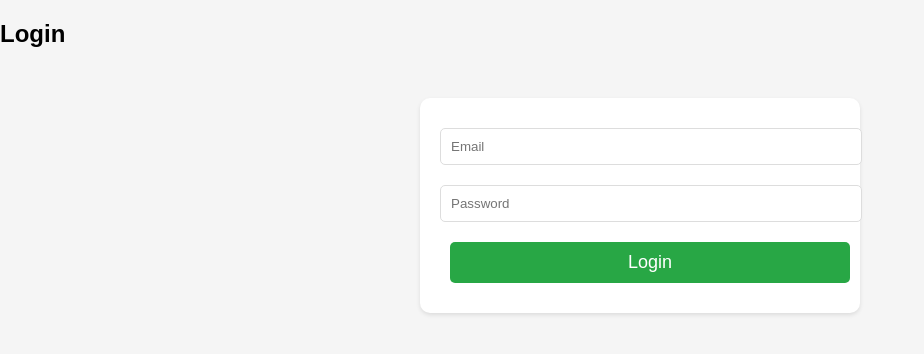
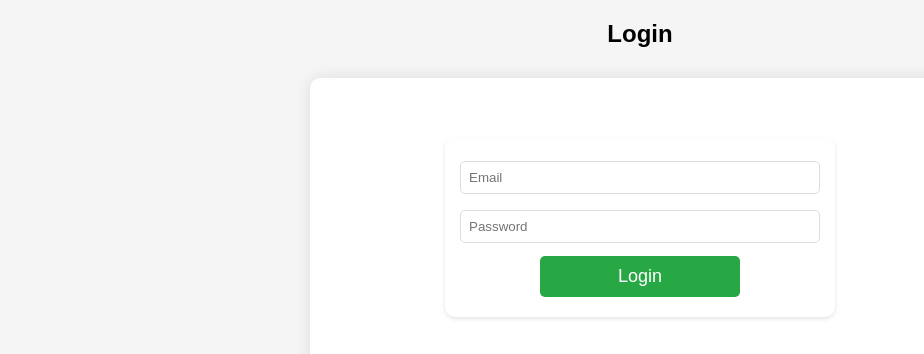
Before and after one commit to tomekk001/diet-app, a React (Create React App) app in the folder frontend/: page /login in a window 1280 px wide. Shown: the top 354 px of the page, without its empty margins (0-924 px from the left). Built offline with nearby package versions, Linux system fonts and the light colour scheme.

Commit message:
poprawienie wyglądu i dodanie komentarzy

```diff
--- a/frontend/src/components/Home.js
+++ b/frontend/src/components/Home.js
@@ -6,9 +6,10 @@ const Home = () => {
   return (
     <div>
       <header>
-        <h1>Welcome to the Diet app</h1>
-        <p>This is the home page</p>
+        <h1>Generator diety</h1>
+        <p>Strona główna</p>
       </header>
+      <div className="containerHome">
         <Link to="/login">
           <button>Zaloguj się</button>
         </Link>
@@ -16,6 +17,7 @@ const Home = () => {
           <button>Zarejestruj się</button>
         </Link>
       </div>
+    </div>
   );
 };
 export default Home;
--- a/frontend/src/components/Login.js
+++ b/frontend/src/components/Login.js
@@ -1,13 +1,13 @@
 import React, { useState } from "react";
 import axios from "axios";
-import { useNavigate } from "react-router-dom"; // Import useNavigate
+import { useNavigate } from "react-router-dom";
 import "../styles/Login.css";
 
 const Login = () => {
   const [email, setEmail] = useState("");
   const [password, setPassword] = useState("");
   const [message, setMessage] = useState("");
-  const navigate = useNavigate(); // Inicjalizacja useNavigate
+  const navigate = useNavigate();
 
   const handleSubmit = async (e) => {
     e.preventDefault();
@@ -24,16 +24,18 @@ const Login = () => {
       // Przekierowanie do Dashboard po zalogowaniu
       navigate("/dashboard");
     } catch (error) {
-      console.error("Error during login:", error);
-      setMessage("Login failed");
+      console.error("Blad podczas logowania:", error);
+      setMessage("Błąd logowania");
     }
   };
 
   return (
     <div>
       <h2>Login</h2>
-      <form onSubmit={handleSubmit}>
+      <div className="container">
+        <form className="formFirst" onSubmit={handleSubmit}>
           <input
+            className="loginInput"
             type="email"
             value={email}
             onChange={(e) => setEmail(e.target.value)}
@@ -41,6 +43,7 @@ const Login = () => {
             required
           />
           <input
+            className="loginInput"
             type="password"
             value={password}
             onChange={(e) => setPassword(e.target.value)}
@@ -51,6 +54,7 @@ const Login = () => {
         </form>
         {message && <p>{message}</p>}
       </div>
+    </div>
   );
 };
 
--- a/frontend/src/components/Register.js
+++ b/frontend/src/components/Register.js
@@ -1,6 +1,6 @@
 import React, { useState } from "react";
 import axios from "axios";
-import { useNavigate } from "react-router-dom"; // Import useNavigate
+import { useNavigate } from "react-router-dom";
 import "../styles/Register.css";
 
 const Register = () => {
@@ -8,7 +8,7 @@ const Register = () => {
   const [email, setEmail] = useState("");
   const [password, setPassword] = useState("");
   const [message, setMessage] = useState("");
-  const navigate = useNavigate(); // Inicjalizacja useNavigate
+  const navigate = useNavigate();
 
   const handleSubmit = async (e) => {
     e.preventDefault();
@@ -20,8 +20,7 @@ const Register = () => {
         password,
       });
       setMessage(response.data.message);
-
-      // Przekierowanie do logowania po udanej rejestracji
+      //przekieruj jezeli udalo sie zalogowaac
       navigate("/login");
     } catch (error) {
       console.error("Error during registration:", error);
@@ -32,7 +31,7 @@ const Register = () => {
   return (
     <div>
       <h2>Register</h2>
-      <form onSubmit={handleSubmit}>
+      <form className="formFirst" onSubmit={handleSubmit}>
         <input
           type="text"
           value={username}
--- a/frontend/src/styles/Calendar.css
+++ b/frontend/src/styles/Calendar.css
@@ -1,7 +1,7 @@
 .calendar-container {
   padding: 20px;
   font-family: Arial, sans-serif;
-  background-color: #f4f4f4; /* Jasne tło */
+  background-color: #f4f4f4;
 }
 
 .calendar-grid {
@@ -12,18 +12,24 @@
 }
 
 .calendar-grid button {
+  display: flex;
+  justify-content: center;
+  align-items: center;
   padding: 15px;
   font-size: 16px;
   cursor: pointer;
-  background-color: #007bff; /* Kolor tła przycisku */
-  color: white; /* Kolor tekstu */
-  border: none; /* Brak ramki */
-  border-radius: 5px; /* Zaokrąglone rogi */
-  transition: background-color 0.3s; /* Animacja przycisku */
+  background-color: #007bff;
+  color: white;
+  border: none;
+  border-radius: 5px;
+  transition: background-color 0.3s;
+  width: 100%; /* Upewnia się, że przyciski są jednakowej szerokości */
+  height: 60px; /* Ustalona wysokość przycisków dla spójnego wyglądu */
+  box-sizing: border-box; /* Upewnia się, że padding jest wliczany w szerokość i wysokość */
 }
 
 .calendar-grid button:hover {
-  background-color: #0056b3; /* Ciemniejszy odcień przycisku po najechaniu */
+  background-color: #0056b3;
 }
 
 .meals-display {
@@ -31,8 +37,8 @@
   border: 1px solid #ddd;
   padding: 15px;
   border-radius: 8px;
-  background-color: #fff; /* Białe tło dla wyświetlania posiłków */
-  box-shadow: 0 2px 10px rgba(0, 0, 0, 0.1); /* Cień dla lepszego efektu wizualnego */
+  background-color: #fff;
+  box-shadow: 0 2px 10px rgba(0, 0, 0, 0.1);
 }
 
 .meal-item {
@@ -47,5 +53,9 @@
 }
 
 .meal-item p {
-  margin: 5px 0; /* Odstępy między akapitami */
+  margin: 5px 0;
 }
+
+h2 {
+  text-align: center;
+}
--- a/frontend/src/styles/Dashboard.css
+++ b/frontend/src/styles/Dashboard.css
@@ -6,10 +6,38 @@
   background-color: #f8f9fa;
 }
 
+.dashboard-header {
+  display: flex;
+  align-items: center;
+  justify-content: center; /* Wyśrodkuj zawartość */
+  position: relative;
+  margin-bottom: 20px;
+}
+
 .dashboard-title {
   font-size: 36px;
   color: #333;
-  margin-bottom: 10px;
+  margin: 0;
+  flex: 1; /* Zapewnij, że tytuł zajmuje resztę dostępnej przestrzeni */
+  text-align: center;
+}
+
+.logout-button {
+  padding: 10px 20px;
+  font-size: 16px;
+  color: white;
+  background-color: #007bff;
+  width: 150px;
+  border: none;
+  border-radius: 5px;
+  cursor: pointer;
+  transition: background-color 0.3s;
+  position: absolute;
+  right: 0; /* Ustawienie przycisku po prawej stronie */
+}
+
+.logout-button:hover {
+  background-color: #0056b3;
 }
 
 .dashboard-description {
--- a/frontend/src/styles/Home.css
+++ b/frontend/src/styles/Home.css
@@ -1,7 +1,7 @@
-/* Stylizacje dla Home */
-header{
+header {
   text-align: center;
 }
+
 h1 {
   font-size: 40px;
   color: #333;
@@ -10,13 +10,26 @@ h1 {
 
 p {
   font-size: 18px;
-    color: #555;
+  color: black;
+}
+
+.containerHome {
+  display: flex;
+  justify-content: center;
+  flex-direction: column;
+  align-items: center;
+  padding: 20px; /* Zmniejsza przestrzeń wokół kontenera */
+  max-width: 400px; /* Ogranicza szerokość kontenera */
+  margin: 0 auto; /* Wyrównanie kontenera do środka */
 }
 
 button {
-    margin: 10px;
+  margin: 5px; /* Zmniejszenie marginesu wokół przycisków */
   padding: 10px 20px;
   font-size: 18px;
+  width: 200px; /* Automatyczna szerokość przycisków w kontenerze */
+  max-width: 350px; /* Ograniczenie maksymalnej szerokości przycisków */
+  cursor: pointer;
 }
 
 button:hover {
--- a/frontend/src/styles/Login.css
+++ b/frontend/src/styles/Login.css
@@ -1,35 +1,42 @@
-/* Stylizacje dla Login i Register */
-form {
-    max-width: 400px;
-    margin: 50px auto;
+.container {
+  display: flex;
+  justify-content: center;
+  align-items: center;
+  padding: 20px;
+}
+
+.formFirst {
+  max-width: 360px;
+  margin: 30px auto;
   background-color: #fff;
-    padding: 20px;
+  width: 100%;
+  padding: 15px;
   border-radius: 10px;
   box-shadow: 0 2px 4px rgba(0, 0, 0, 0.1);
+  display: flex;
+  flex-direction: column;
+  align-items: center; /* Wyśrodkowanie elementów w formularzu */
 }
 
-  input {
-    width: 100%;
-    padding: 10px;
-    margin: 10px 0;
+.loginInput {
+  width: 95%;
+  padding: 8px;
+  margin: 8px 0;
   border-radius: 5px;
   border: 1px solid #ddd;
 }
 
 button {
-    width: 100%;
-    padding: 10px;
+  width: auto; /* Ustawienie szerokości przycisku na automatyczną */
+  padding: 8px 20px; /* Dostosowanie paddingu przycisku */
   background-color: #28a745;
   color: white;
   border-radius: 5px;
   border: none;
+  margin-top: 10px; /* Dodanie odstępu między przyciskami a polami */
+  align-self: center; /* Wyśrodkowanie przycisku w formularzu */
 }
 
 button:hover {
   background-color: #218838;
 }
-
-  p {
-    color: red;
-    margin-top: 10px;
-  }
--- a/frontend/src/styles/Register.css
+++ b/frontend/src/styles/Register.css
@@ -1,5 +1,5 @@
 /* Stylizacje dla Login i Register */
-form {
+.formFirst {
   max-width: 400px;
   margin: 50px auto;
   background-color: #fff;
@@ -9,7 +9,7 @@ form {
 }
 
 input {
-    width: 100%;
+  width: 95%;
   padding: 10px;
   margin: 10px 0;
   border-radius: 5px;
@@ -23,6 +23,7 @@ form {
   color: white;
   border-radius: 5px;
   border: none;
+  justify-content: center;
 }
 
 button:hover {
```
Also changed, not shown: frontend/src/styles/CalculatorBMI.css (+4 -4 lines). Lines whose indentation alone changed are shown as unchanged.
